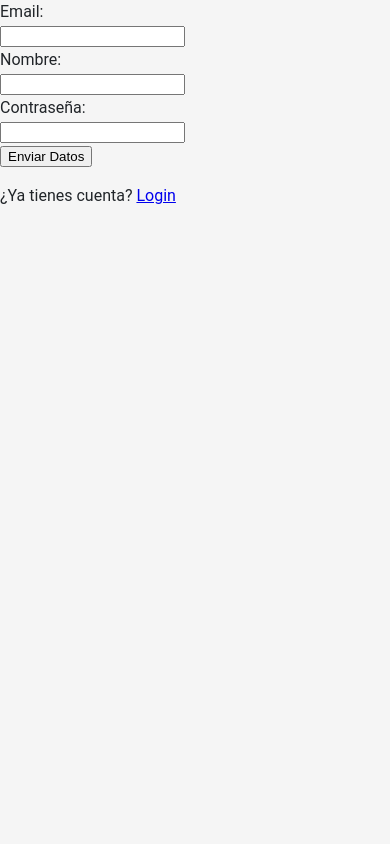
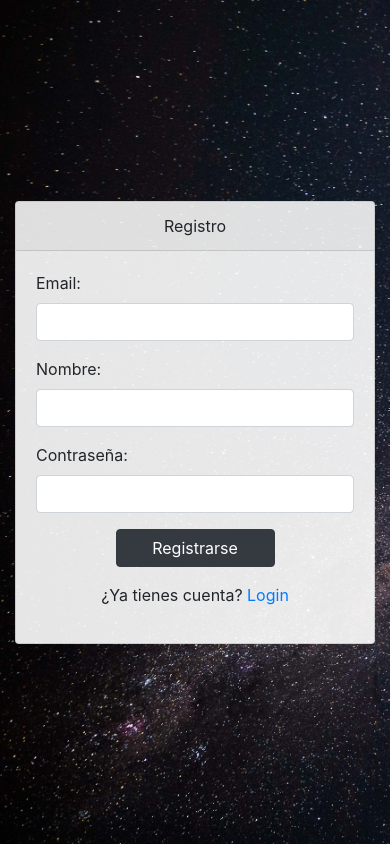
Before and after one commit to Alexiiius/Mini-foro-web-PHP-twig, a PHP site: page /registro in a window 390 px wide. Run offline with PHP 8.4, Linux system fonts and the light colour scheme.

Commit message:
creado estilos para login y registro

```diff
--- /dev/null
+++ b/vistas/CSS/formulario.css
@@ -0,0 +1,17 @@
+body {
+    background-image: url(../img/background.jpg);
+    background-size: cover;
+    background-repeat: no-repeat;
+}
+
+.card {
+    background: rgba(255, 255, 255, 0.9); /* Blanco con 50% de transparencia */
+}
+
+#viewport {
+    display: flex;
+    justify-content: center;
+    align-items: center;
+    height: 100vh;
+    width: 100vw;
+}
--- a/vistas/CSS/login.css
+++ /dev/null
@@ -1,12 +0,0 @@
-body{
-    background-color: #f5f5f5;
-    font-family: 'Roboto', sans-serif;
-    font-size: 16px;
-    font-weight: 400;
-    line-height: 1.5;
-    color: #212529;
-    text-align: left;
-    margin: 0;
-    padding: 0;
-    box-sizing: border-box;
-}
--- a/vistas/usuario/registro.php.twig
+++ b/vistas/usuario/registro.php.twig
@@ -4,65 +4,48 @@
 	<meta charset="utf-8">
 	<meta name="viewport" content="width=device-width, initial-scale=1">
 	<title>Registro</title>
-	<link rel="stylesheet" href="./vistas/CSS/login.css">
+	<link href="https://stackpath.bootstrapcdn.com/bootstrap/4.3.1/css/bootstrap.min.css" rel="stylesheet">
+	<link href="./vistas/CSS/formulario.css" rel="stylesheet">
 </head>
 <body>
 
+<div id="viewport" >
 	<div class="container">
-
+		<div class="row justify-content-center">
+			<div class="col-md-6">
+				<div class="card">
+					<div class="card-header text-center">Registro</div>
+					<div class="card-body">
 						<form action="index.php" method="post">
-
 							<input type="hidden" name="controlador" value="usuario" />
 							<input type="hidden" name="funcion" value="registro" />
-
-
-			<div class="row">
-				<div class="col-xs-2">
-					<label for="Email">Email: </label>
+							<div class="form-group">
+								<label for="email">Email: </label>
+								<input class="form-control" id="email" type="email" name="email" required />
 							</div>
-
-				<div class="col">
-					<input class="form-control" value=""
-						   id="email" type="email" name="email" />
+							<div class="form-group">
+								<label for="nombre">Nombre: </label>
+								<input class="form-control" id="nombre" type="text" name="nombre" required />
+							</div>
+							<div class="form-group">
+								<label for="pass">Contraseña: </label>
+								<input class="form-control" id="pass" type="password" name="pass" required />
+							</div>
+							<div class="form-group text-center">
+								<button class="btn btn-dark w-50">Registrarse</button>
+							</div>
+						</form>
+						{% if mensaje %}
+							<div class="alert alert-info text-center" role="alert">
+								{{ mensaje }}
+							</div>
+						{% endif %}
+						<p class="text-center">¿Ya tienes cuenta? <a href="login">Login</a></p>
 					</div>
 				</div>
-
-            <div class="row">
-				<div class="col-xs-2">
-					<label for="pass">Nombre: </label>
-				</div>
-
-				<div class="col">
-					<input class="form-control" value=""
-						   id="nombre" type="text" name="nombre" />
 			</div>
 		</div>
-
-
-			<div class="row">
-				<div class="col-xs-2">
-					<label for="pass">Contraseña: </label>
 	</div>
-
-				<div class="col">
-					<input class="form-control" value=""
-						   id="pass" type="password" name="pass" />
-				</div>
-			</div>
-
-			<div class="row mt-2">
-				<div class="col">
-					<button class="btn btn-dark w-25">Enviar Datos</button>
-				</div>
-			</div>
-
-		</form>
-		{% if mensaje %}
-			<p style="visibility: visible;">{{ mensaje }}</p>
-		{% else %}
-			<p style="visibility: hidden;"></p>
-		{% endif %}
-        <p>¿Ya tienes cuenta? <a href="login">Login</a> </p>
 </div>
 
 
```
Also changed, not shown: vistas/usuario/login.php.twig (+30 -40 lines), vistas/IMG/background.jpg (added). Lines whose indentation alone changed are shown as unchanged.
